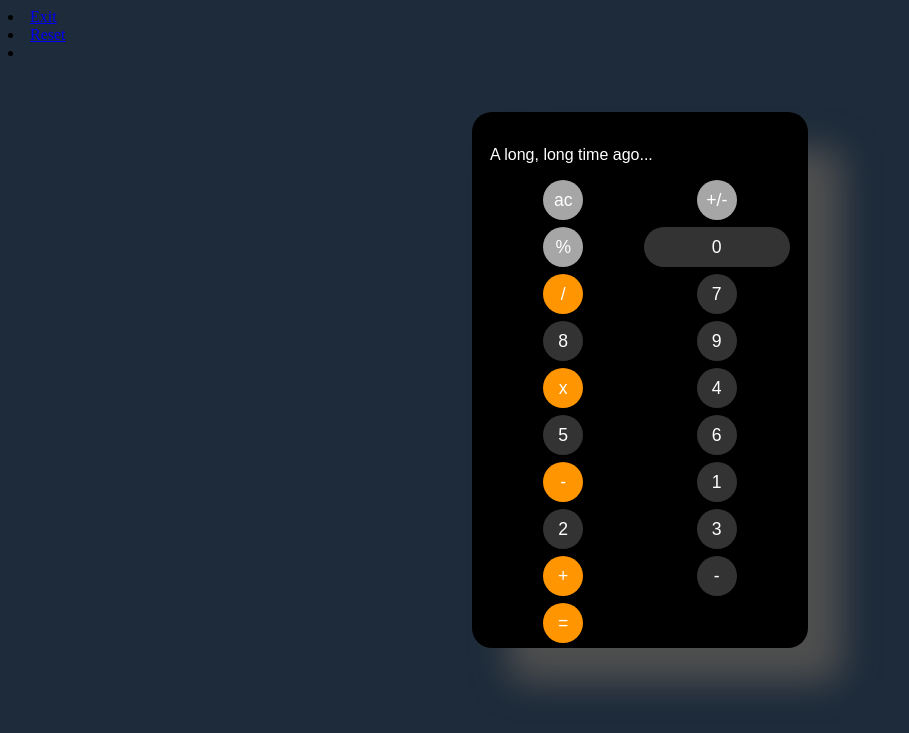
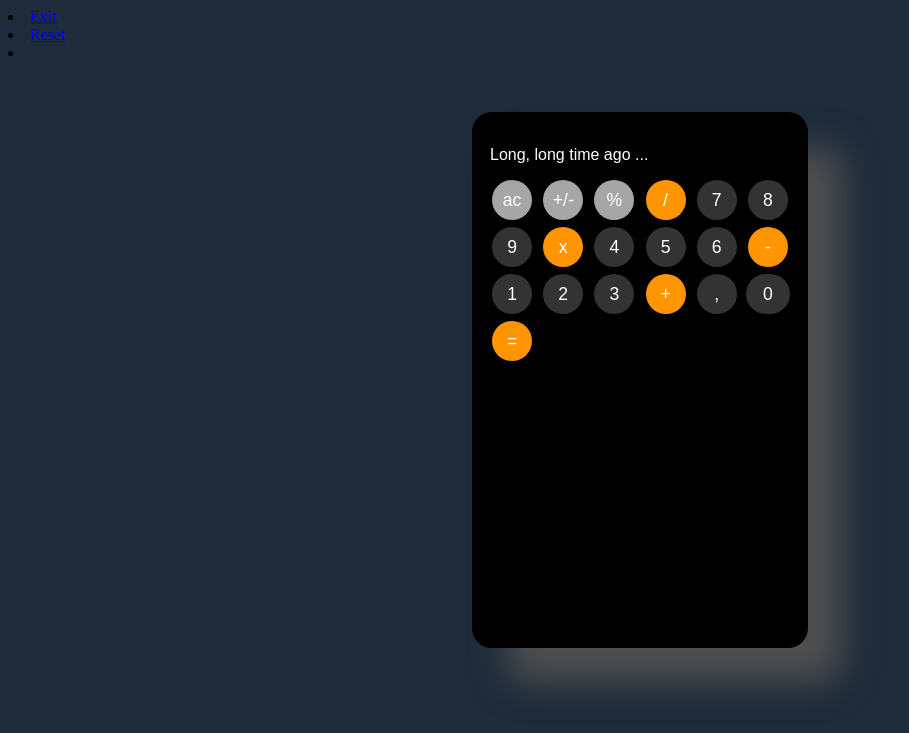
Before and after one commit to vkco/htdocs, a PHP site: page /calculator.html in a window 1280 px wide. Shown: the top 733 px of the page, without its empty margins (0-909 px from the left). Run offline with PHP 8.4, Linux system fonts and the light colour scheme.

Commit message:
error stages 1

```diff
--- a/calculator.html
+++ b/calculator.html
@@ -14,7 +14,7 @@
 
       <div class="calc"> <!-- "calc"-->
         <div class="calc-screen"> <!-- "calc-screen"-->
-        <p>A long, long time ago... </p>
+        <p>Long, long time ago ... </p>
         </div>
         <div class="buttons">
           <div class="btn ac bg-grey">ac</div>
@@ -38,7 +38,7 @@
           <div class="btn plus bg-orange">+</div>
 
           <div class="btn zero">0</div>
-          <div class="btn minus">-</div>
+          <div class="btn comma">,</div>
           <div class="btn equals bg-orange">=</div>
   </div>
       </div>
--- a/css/style_calculator.css
+++ b/css/style_calculator.css
@@ -21,12 +21,12 @@ white #fdfdfd
 }
 .buttons {
   display: grid;
-  grid-template-areas:
- "ac plus-minus precent devide"
+ grid-template-areas:
+ "ac plus-minus precent devide";
  "seven eigth nine multiplication"
  "fore five six minus"
  "one two three plus"
- "zero minus equals" ;
+ "zero comma equals" ;
   grid-gap: 7px;
   justify-items: center;
 }
```
